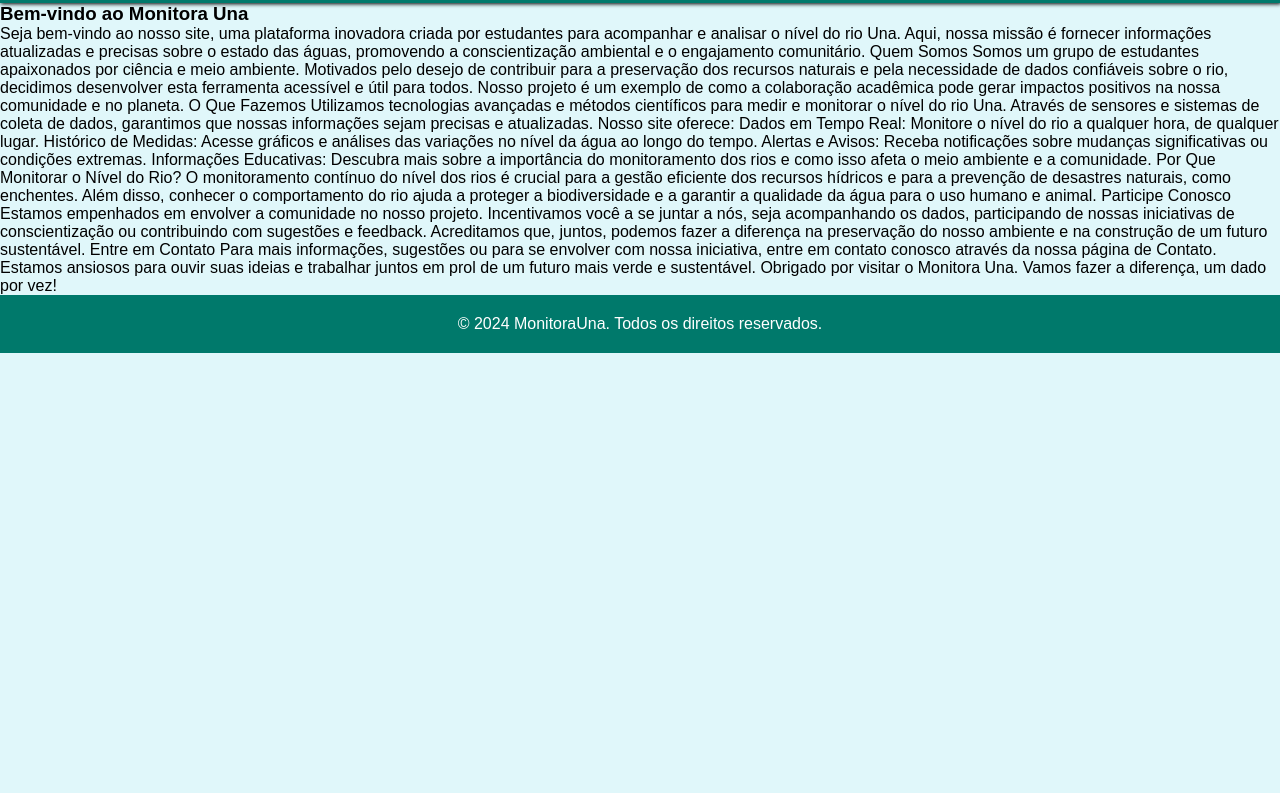
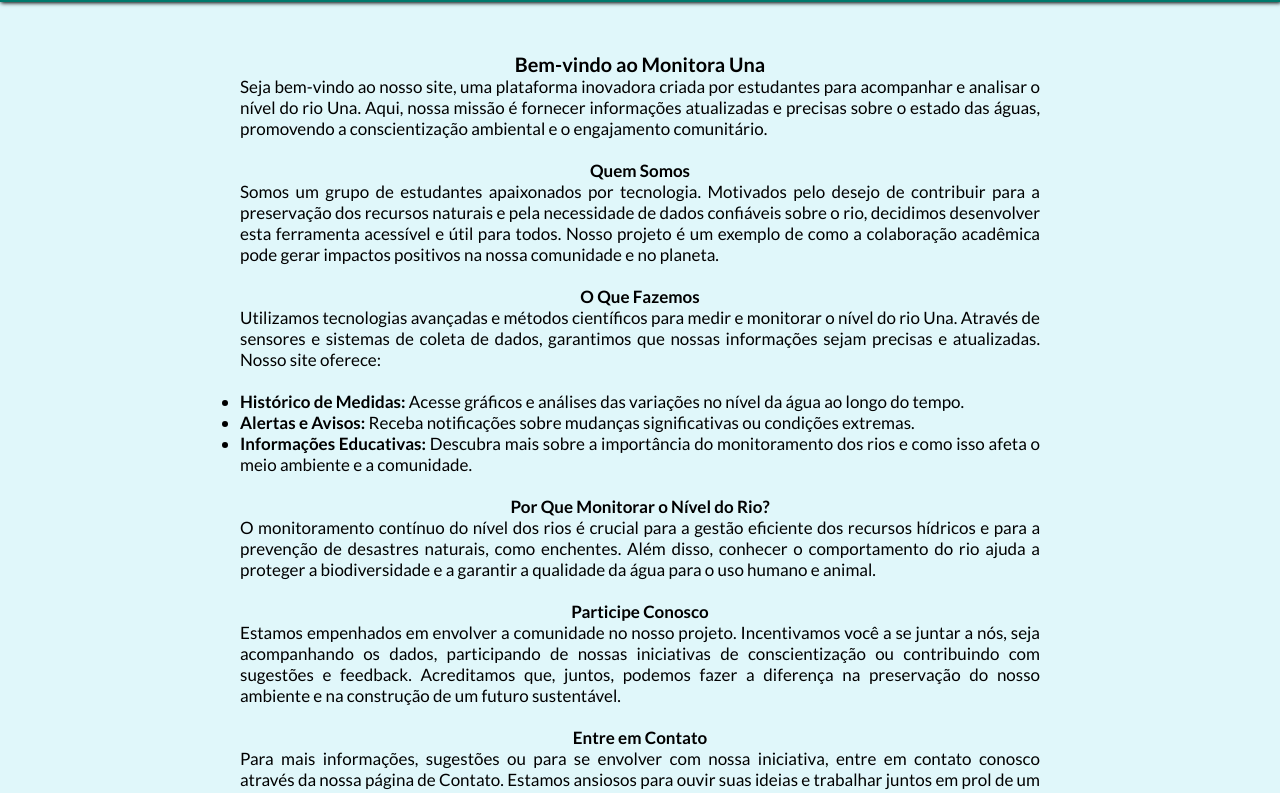
Before and after one commit to LuizBuarqueDev/MonitoraUna, a plain HTML site: page pages/sobre.html in a window 1280 px wide. Shown: the part 71-864 px from the top of the page. Before the commit the page ends 800 px from the top, so only its background shows below. Drawn offline with Linux system fonts and the light colour scheme.

Commit message:
atualiza a pagina sobre e atualiza o css geral para mudança de fonte

```diff
--- a/css/styles.css
+++ b/css/styles.css
@@ -1,3 +1,5 @@
+@import url('https://fonts.googleapis.com/css2?family=Lato:ital,wght@0,100;0,300;0,400;0,700;0,900;1,100;1,300;1,400;1,700;1,900&display=swap');
+
 * {
     margin: 0;
     padding: 0;
@@ -5,7 +7,6 @@
 }
 
 body {
-    font-family: Arial, sans-serif;
     background-color: #e0f7fa;
     display: flex;
     flex-direction: column;
@@ -64,3 +65,8 @@ footer {
     bottom: 0;
     width: 100%;
 }
+.lato-regular {
+    font-family: "Lato", sans-serif;
+    font-weight: 400;
+    font-style: normal;
+}
--- a/pages/sobre.html
+++ b/pages/sobre.html
@@ -9,10 +9,10 @@
     <link rel="stylesheet" href="../css/styles.css">
 </head>
 
-<body>
+<body class="lato-regular">
     <header>
         <div class="logo_cebecalho">
-            <img class="img_logo_cabecalho" src="../img/Logo.jpg" alt="Logo do MonitoraUna">
+            <a href="../index.html"><img class="img_logo_cabecalho" src="../img/Logo.jpg" alt="Logo do MonitoraUna"></a>
         </div>
         <nav>
             <ul class="header-nav">
@@ -29,57 +29,43 @@
         <section class="conteudo">
             <div class="informacoes">
                 <h3>Bem-vindo ao Monitora Una</h3>
-
-                <p>Seja bem-vindo ao nosso site, uma plataforma inovadora criada por estudantes para acompanhar e
-                    analisar
+                    <p>Seja bem-vindo ao nosso site, uma plataforma inovadora criada por estudantes para acompanhar e analisar
                     o nível do rio Una. Aqui, nossa missão é fornecer informações atualizadas e precisas sobre o
-                    estado das águas, promovendo a conscientização ambiental e o engajamento comunitário.
-
-                    Quem Somos
-
-                    Somos um grupo de estudantes apaixonados por ciência e meio ambiente. Motivados pelo desejo de
-                    contribuir para a preservação dos recursos naturais e pela necessidade de dados confiáveis sobre o
-                    rio,
-                    decidimos desenvolver esta ferramenta acessível e útil para todos. Nosso projeto é um exemplo de
-                    como a
-                    colaboração acadêmica pode gerar impactos positivos na nossa comunidade e no planeta.
-
-                    O Que Fazemos
-
-                    Utilizamos tecnologias avançadas e métodos científicos para medir e monitorar o nível do rio Una.
-                    Através de sensores e sistemas de coleta de dados, garantimos que nossas informações sejam
-                    precisas e atualizadas. Nosso site oferece:
-
-                    Dados em Tempo Real: Monitore o nível do rio a qualquer hora, de qualquer lugar.
-                    Histórico de Medidas: Acesse gráficos e análises das variações no nível da água ao longo do tempo.
-                    Alertas e Avisos: Receba notificações sobre mudanças significativas ou condições extremas.
-                    Informações Educativas: Descubra mais sobre a importância do monitoramento dos rios e como isso
-                    afeta o
-                    meio ambiente e a comunidade.
-                    Por Que Monitorar o Nível do Rio?
-
-                    O monitoramento contínuo do nível dos rios é crucial para a gestão eficiente dos recursos hídricos e
+                    estado das águas, promovendo a conscientização ambiental e o engajamento comunitário.</p>
+                <br>
+                <h4>Quem Somos</h4>
+                    <p>Somos um grupo de estudantes apaixonados por tecnologia. Motivados pelo desejo de
+                    contribuir para a preservação dos recursos naturais e pela necessidade de dados confiáveis sobre o rio,
+                    decidimos desenvolver esta ferramenta acessível e útil para todos. Nosso projeto é um exemplo de como a
+                    colaboração acadêmica pode gerar impactos positivos na nossa comunidade e no planeta.</p>
+                <br>
+                <h4>O Que Fazemos</h4>
+                    <p>Utilizamos tecnologias avançadas e métodos científicos para medir e monitorar o nível do rio Una.
+                    Através de sensores e sistemas de coleta de dados, garantimos que nossas informações sejam precisas e atualizadas. Nosso site oferece:</p>
+                <br>
+                 <ul>
+                    <li><b>Histórico de Medidas:</b> Acesse gráficos e análises das variações no nível da água ao longo do tempo.</li>
+                    <li><b>Alertas e Avisos:</b> Receba notificações sobre mudanças significativas ou condições extremas.</li>
+                    <li><b>Informações Educativas:</b> Descubra mais sobre a importância do monitoramento dos rios e como isso afeta o meio ambiente e a comunidade.</li>
+                </ul>
+                <br>
+                <h4>Por Que Monitorar o Nível do Rio?</h4>
+                    <p>O monitoramento contínuo do nível dos rios é crucial para a gestão eficiente dos recursos hídricos e
                     para a prevenção de desastres naturais, como enchentes. Além disso, conhecer o comportamento do rio
-                    ajuda a proteger a biodiversidade e a garantir a qualidade da água para o uso humano e animal.
-
-                    Participe Conosco
-
-                    Estamos empenhados em envolver a comunidade no nosso projeto. Incentivamos você a se juntar a nós,
-                    seja
+                    ajuda a proteger a biodiversidade e a garantir a qualidade da água para o uso humano e animal.</p>
+                <br>
+                <h4>Participe Conosco</h4>
+                    <p>Estamos empenhados em envolver a comunidade no nosso projeto. Incentivamos você a se juntar a nós, seja
                     acompanhando os dados, participando de nossas iniciativas de conscientização ou contribuindo com
                     sugestões e feedback. Acreditamos que, juntos, podemos fazer a diferença na preservação do nosso
-                    ambiente e na construção de um futuro sustentável.
-
-                    Entre em Contato
-
-                    Para mais informações, sugestões ou para se envolver com nossa iniciativa, entre em contato conosco
-                    através da nossa página de Contato. Estamos ansiosos para ouvir suas ideias e trabalhar juntos em
-                    prol
-                    de um futuro mais verde e sustentável.
-
-                    Obrigado por visitar o Monitora Una. Vamos fazer a diferença, um dado
-                    por vez!</p>
-            </div>
+                    ambiente e na construção de um futuro sustentável.</p>
+                <br>
+                <h4>Entre em Contato</h4>
+                    <p>Para mais informações, sugestões ou para se envolver com nossa iniciativa, entre em contato conosco
+                    através da nossa página de Contato. Estamos ansiosos para ouvir suas ideias e trabalhar juntos em prol
+                    de um futuro mais verde e sustentável.</p>
+                <br>
+                <p><b>Obrigado por visitar o Monitora Una. Vamos fazer a diferença, um dado por vez!</b></p>
             </div>
         </section>
     </main>
@@ -88,3 +74,45 @@
         <p>&copy; 2024 MonitoraUna. Todos os direitos reservados.</p>
     </footer>
 </body>
+
+<style>
+    main {
+        flex: 1;
+        display: flex;
+        flex-direction: column;
+        align-items: center;
+        justify-content: center;
+        text-align: center;
+        padding: 20px;
+        font-size: 17px;
+    }
+
+    .grafico,
+    .informacoes {
+        width: 100%;
+        max-width: 800px;
+        margin: 30px 0;
+        text-align: justify;
+    }
+
+    #grafico {
+        max-width: 600px;
+        margin: 0 auto;
+    }
+
+    .alerta {
+        display: flex;
+        align-items: center;
+        justify-content: center;
+        margin-top: 20px;
+    }
+
+    .alerta img {
+        width: 600px;
+        height: auto;
+        margin-right: 20px;
+    }
+    h3,h4{
+        text-align: center;
+    }
+</style>
```
Also changed, not shown: index.html (+2 -2 lines), pages/comentarios.html (+2 -2 lines), pages/contato.html (+2 -2 lines).
